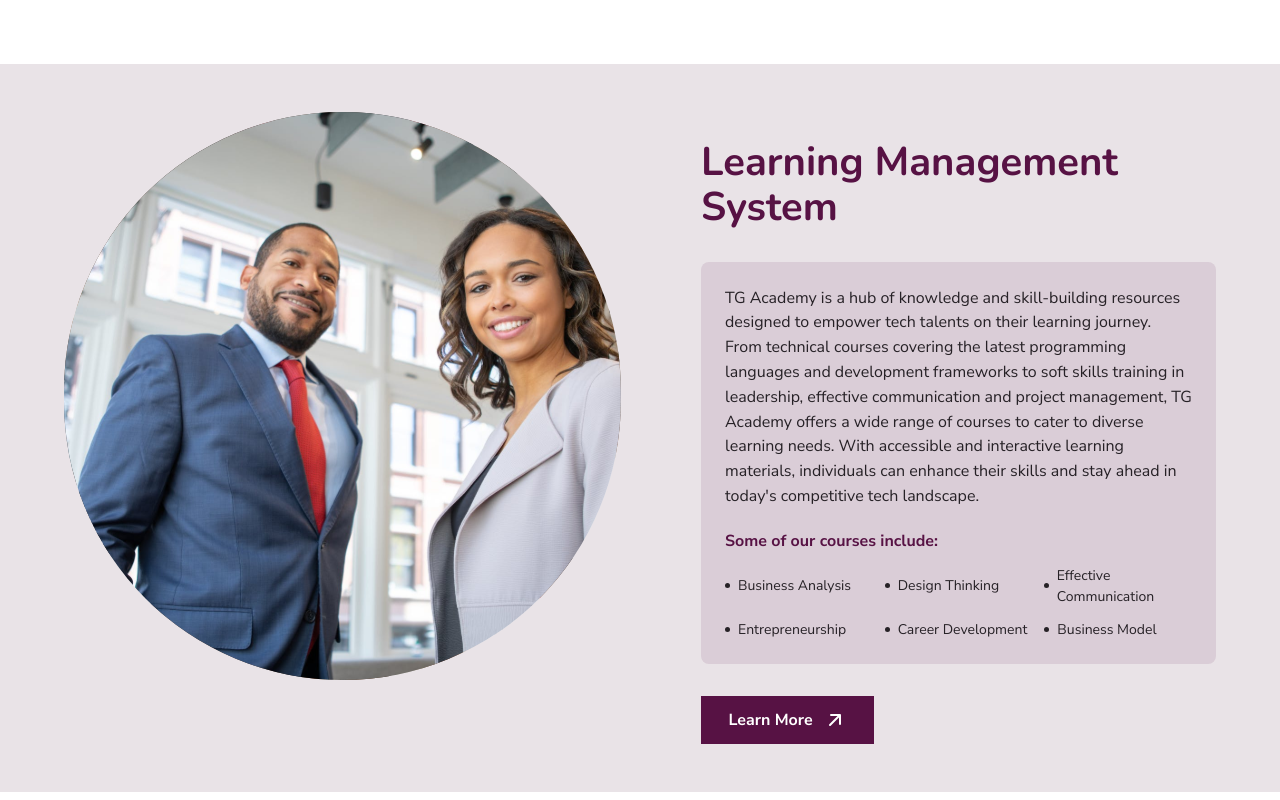
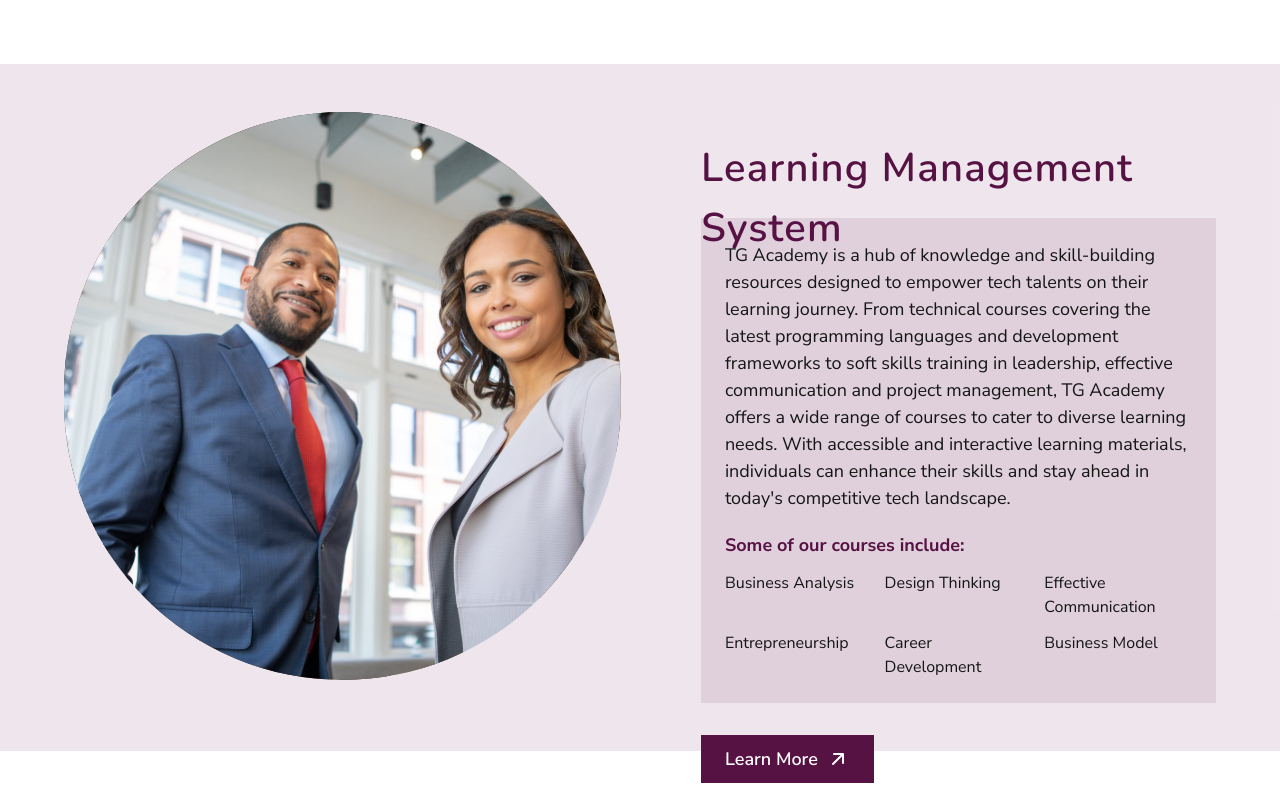
Before and after one commit to holydev001/tobams-fe, a Next.js app: page / in a window 1280 px wide. Shown: the part 660-1460 px from the top of the page. Built offline with nearby package versions, Linux system fonts and the light colour scheme.

Commit message:
fix: match learning management section

```diff
--- a/components/LearningManagement.tsx
+++ b/components/LearningManagement.tsx
@@ -12,20 +12,52 @@
 
 export default function LearningManagement() {
   return (
-    <section id="academy" aria-labelledby="learning-management-title" className="mt-[40px] overflow-hidden bg-[#e9e3e7] px-0 py-[32px] sm:py-[48px] lg:py-[48px]">
-      <div className="mx-auto grid max-w-[1312px] gap-y-[24px] px-5 lg:w-[calc(100%_-_128px)] lg:grid-cols-[557px_minmax(0,1fr)] lg:gap-x-[80px] lg:gap-y-[32px] lg:px-0">
-        <h2 id="learning-management-title" className="order-1 font-display text-[30px] font-bold leading-[1.12] text-[#571244] lg:col-start-2 lg:row-start-1 lg:mt-[28px] lg:text-[40px]">Learning Management System</h2>
-        <Image src="/learning-management-icon.svg" alt="Professionals learning together" width={557} height={568} className="order-2 mx-auto h-auto w-[375px] lg:col-start-1 lg:row-span-3 lg:row-start-1 lg:mx-0 lg:w-[557px]" />
-        <div className="order-3 rounded-[8px] bg-[#dacdd7] px-[24px] py-[24px] lg:col-start-2 lg:row-start-2 lg:min-h-[355px]">
-            <p className="text-[14px] leading-[1.55] text-[#262126] md:text-[16px]">
-              TG Academy is a hub of knowledge and skill-building resources designed to empower tech talents on their learning journey. From technical courses covering the latest programming languages and development frameworks to soft skills training in leadership, effective communication and project management, TG Academy offers a wide range of courses to cater to diverse learning needs. With accessible and interactive learning materials, individuals can enhance their skills and stay ahead in today&apos;s competitive tech landscape.
+    <section
+      id="academy"
+      aria-labelledby="learning-management-title"
+      className="mt-6 flex h-[1113px] w-screen flex-col items-center gap-6 bg-[#5712441A] px-6 py-6 lg:mt-0 lg:h-auto lg:min-h-[744px] lg:bg-white lg:px-0 lg:py-10"
+    >
+      <div className="mx-auto grid h-full w-full grid-cols-1 gap-y-6 lg:h-auto lg:min-h-[664px] lg:grid-cols-[556.88px_minmax(0,1fr)] lg:grid-rows-[86px_minmax(376px,auto)_106px] lg:gap-x-20 lg:gap-y-0 lg:bg-[#5712441A] lg:px-16 lg:py-12">
+        <h2
+          id="learning-management-title"
+          className="order-1 h-[30px] font-display text-[20px] font-semibold leading-[30px] tracking-[0.6px] text-[#571244] lg:col-start-2 lg:row-start-1 lg:mt-[26px] lg:h-[60px] lg:text-[40px] lg:leading-[60px] lg:tracking-[1.2px]"
+        >
+          Learning Management System
+        </h2>
+
+        <Image
+          src="/learning-management-icon.svg"
+          alt="Professionals learning together"
+          width={557}
+          height={568}
+          sizes="(min-width: 1024px) 557px, 327px"
+          className="order-2 h-[327px] w-full object-fill lg:col-start-1 lg:row-span-3 lg:row-start-1 lg:h-[568px] lg:w-[556.88px]"
+        />
+
+        <div className="relative order-3 flex h-[660px] w-full flex-col bg-[#5712441A] p-6 lg:col-start-2 lg:row-span-2 lg:row-start-2 lg:mt-5 lg:h-auto lg:min-h-[356px] lg:self-start">
+          <p className="h-[294px] font-sans text-[14px] leading-[21px] text-[#151515] lg:h-auto lg:min-h-[189px] lg:text-lg lg:leading-[27px]">
+            TG Academy is a hub of knowledge and skill-building resources designed to empower tech talents on their learning journey. From technical courses covering the latest programming languages and development frameworks to soft skills training in leadership, effective communication and project management, TG Academy offers a wide range of courses to cater to diverse learning needs. With accessible and interactive learning materials, individuals can enhance their skills and stay ahead in today&apos;s competitive tech landscape.
+          </p>
+
+          <div className="mt-6 flex h-[222px] flex-col gap-3 lg:mt-5 lg:h-auto lg:min-h-[99px]">
+            <p className="h-[24px] font-sans text-[16px] font-bold leading-[24px] text-[#571244] lg:h-[27px] lg:text-lg lg:leading-[27px]">
+              Some of our courses include:
             </p>
-            <p className="mt-[20px] text-[16px] font-bold text-[#571244]">Some of our courses include:</p>
-            <ul className="mt-[12px] grid grid-cols-1 gap-[12px] text-[14px] text-[#262126] sm:grid-cols-2 lg:grid-cols-3 lg:gap-[12px]">
-              {learningTopics.map((topic) => <li key={topic} className="flex items-center gap-[8px]"><span aria-hidden="true" className="h-[5px] w-[5px] rounded-full bg-[#262126]" />{topic}</li>)}
+            <ul className="grid h-[186px] grid-cols-1 gap-y-3 font-sans text-[14px] leading-[21px] text-[#151515] lg:h-auto lg:min-h-[60px] lg:grid-cols-3 lg:gap-x-3 lg:gap-y-3 lg:text-[16px] lg:leading-[24px]">
+              {learningTopics.map((topic) => (
+                <li key={topic}>{topic}</li>
+              ))}
             </ul>
           </div>
-        <Link href="#academy" className="order-4 inline-flex h-[48px] w-[173px] items-center justify-center gap-[10px] bg-[#571244] text-[16px] font-bold text-white transition-colors hover:bg-[#421035] focus-visible:outline-2 focus-visible:outline-offset-2 focus-visible:outline-[#571244] lg:col-start-2 lg:row-start-3">Learn More<Image src="/learn-more.svg" alt="" width={24} height={24} aria-hidden="true" /></Link>
+
+          <Link
+            href="#academy"
+            className="mt-6 inline-flex h-[48px] w-[153px] items-center justify-center gap-2 bg-[#571244] px-6 py-[10.5px] font-sans text-[14px] font-semibold leading-[21px] text-white transition-colors hover:bg-[#421035] focus-visible:outline-2 focus-visible:outline-offset-2 focus-visible:outline-[#571244] lg:absolute lg:left-0 lg:top-[calc(100%+32px)] lg:mt-0 lg:w-[173px] lg:text-lg lg:leading-[27px]"
+          >
+            Learn More
+            <Image src="/learn-more.svg" alt="" width={24} height={24} aria-hidden="true" />
+          </Link>
+        </div>
       </div>
     </section>
   );
```
Also changed, not shown: 1 other file (tests, documents, lock files or other folders).
